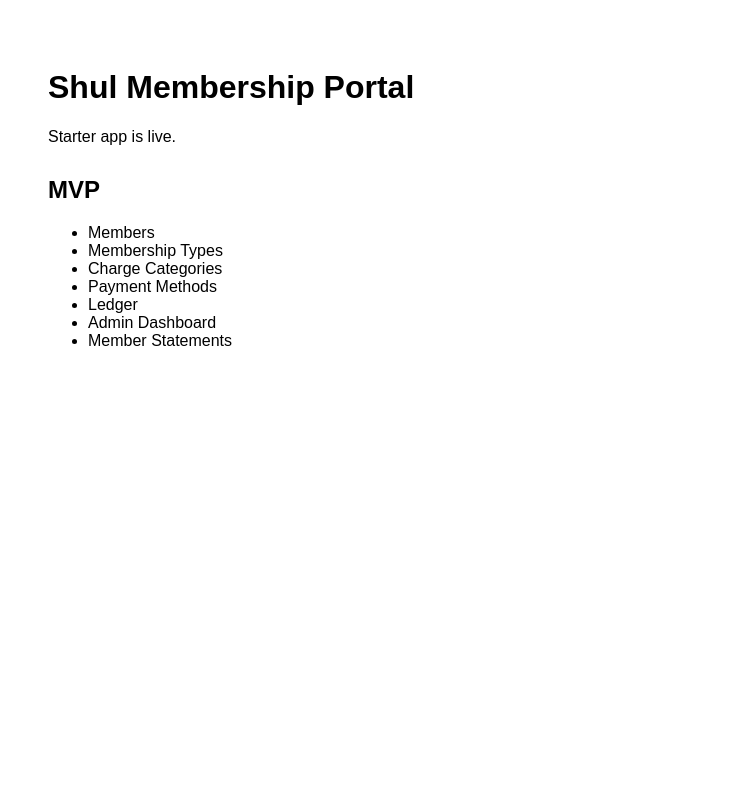
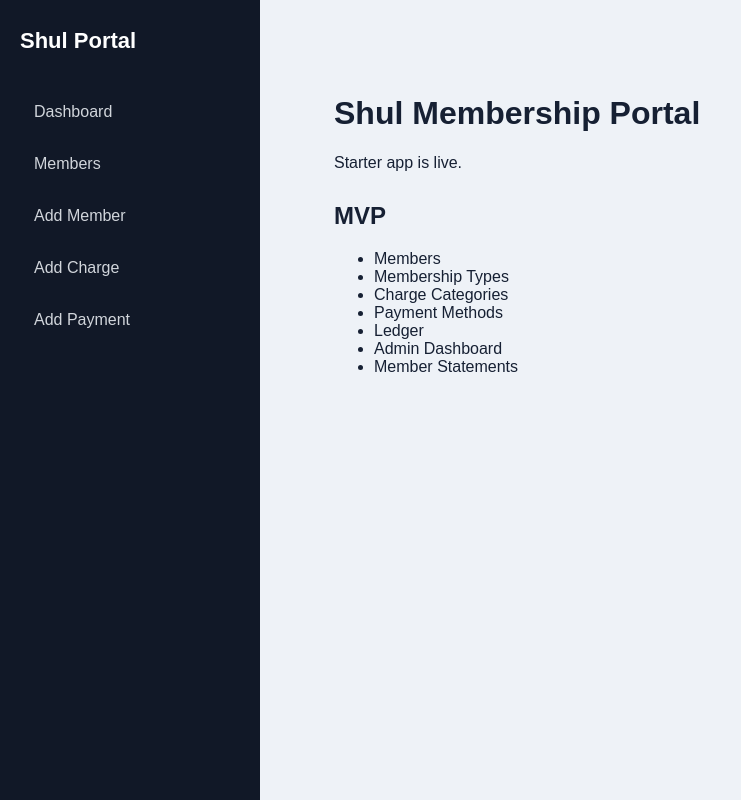
Before and after one commit to gersonberger-lab/shul-membership-portal, a Next.js app: page / in a window 1280 px wide. Shown: the whole page, without its empty margins (0-741 px from the left). Built offline with nearby package versions, Linux system fonts and the light colour scheme.

Commit message:
Update layout.tsx

```diff
--- a/app/layout.tsx
+++ b/app/layout.tsx
@@ -1,4 +1,5 @@
 import type { Metadata } from "next";
+import "./globals.css";
 
 export const metadata: Metadata = {
   title: "Shul Membership Portal",
@@ -12,7 +13,22 @@ export default function RootLayout({
 }) {
   return (
     <html lang="en" dir="ltr">
-      <body>{children}</body>
+      <body>
+        <div className="app-shell">
+          <aside className="sidebar">
+            <div className="logo">Shul Portal</div>
+            <nav className="nav">
+              <a href="/">Dashboard</a>
+              <a href="/members">Members</a>
+              <a href="/members/new">Add Member</a>
+              <a href="/charges/new">Add Charge</a>
+              <a href="/payments/new">Add Payment</a>
+            </nav>
+          </aside>
+
+          <main className="main-area">{children}</main>
+        </div>
+      </body>
     </html>
   );
 }
```
